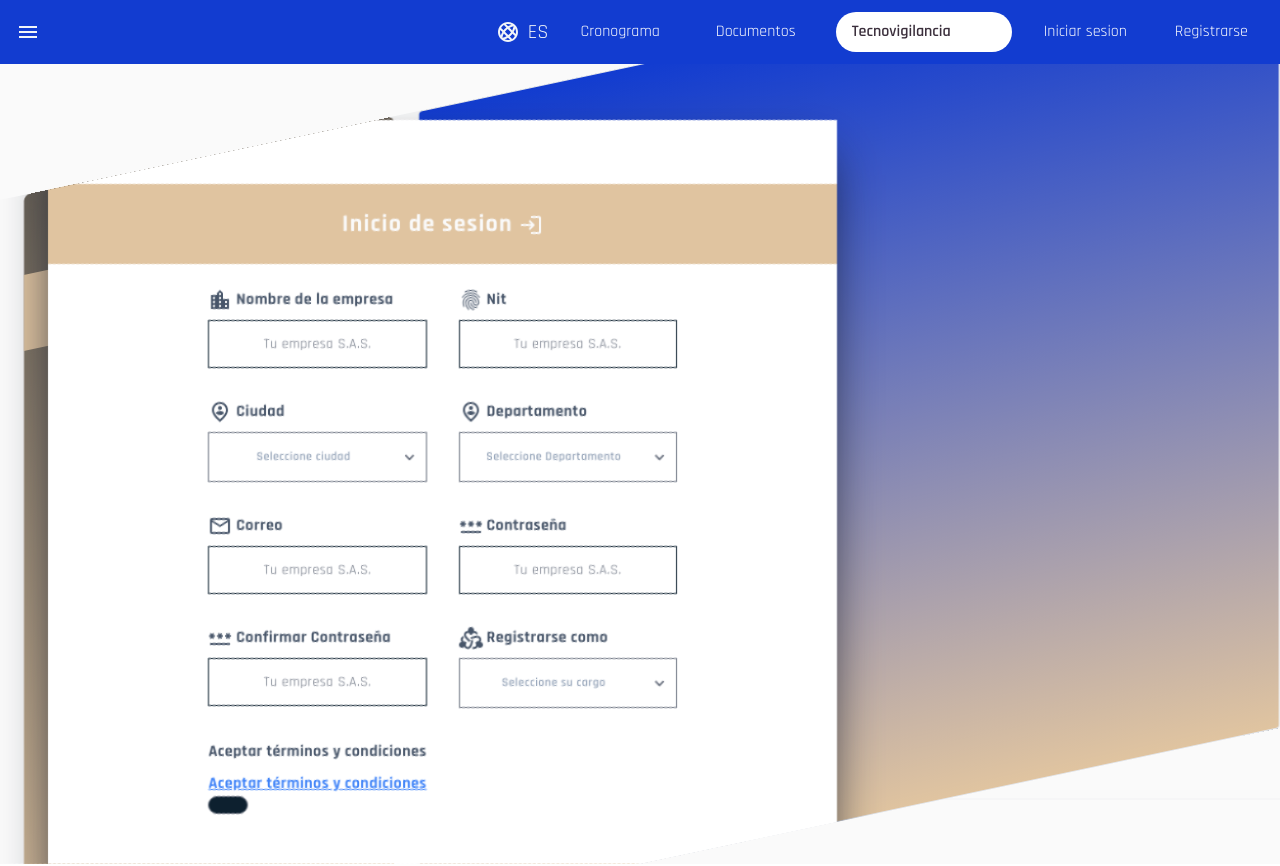
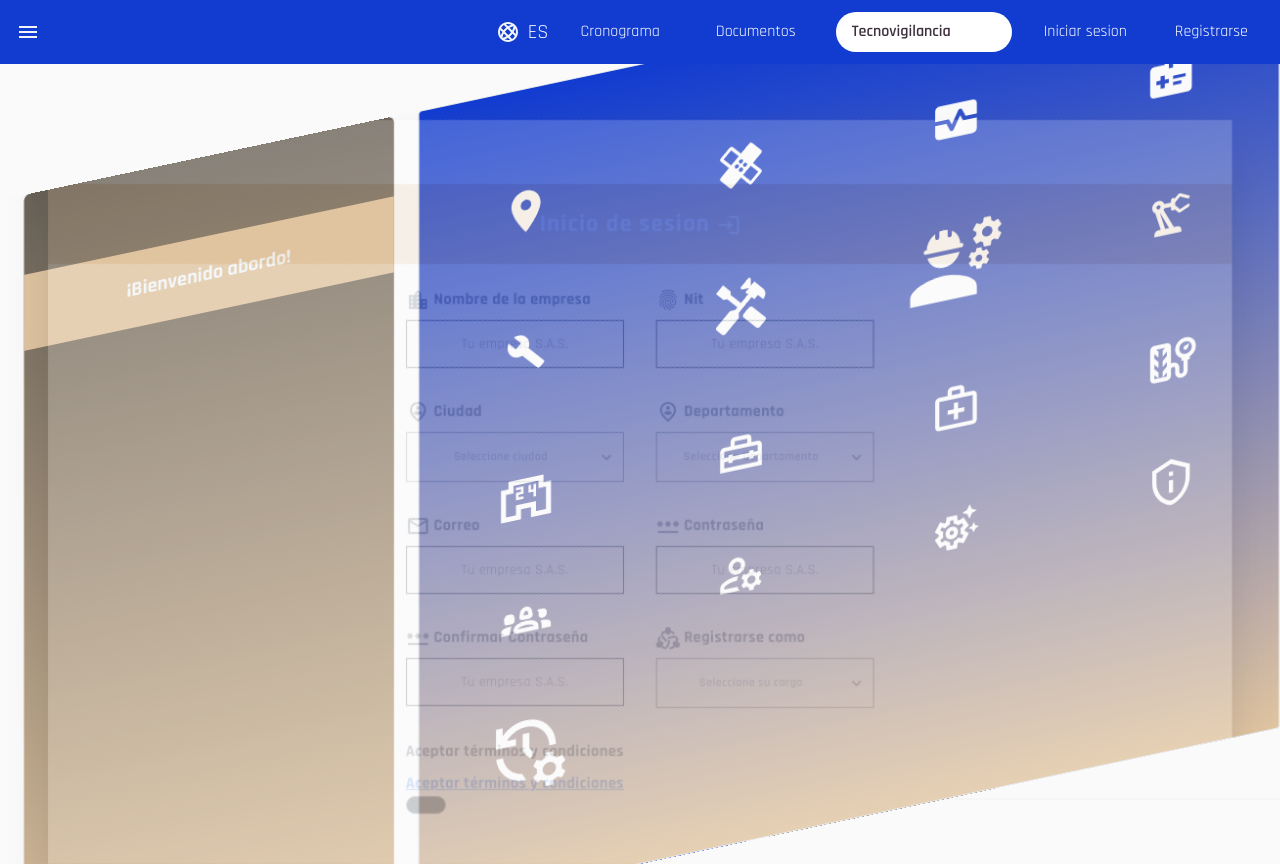
Before and after one commit to ccastri/yc.io, a Next.js app: page /auth/login in a window 1280 px wide. Built offline with nearby package versions, Linux system fonts and the light colour scheme.

Commit message:
Still working on 7- 8 forms

```diff
--- a/src/app/_components/HdvI.tsx
+++ b/src/app/_components/HdvI.tsx
@@ -5,7 +5,7 @@ import { useFormContext } from 'react-hook-form';
 import { FileUploader } from './DragAndDrop';
 import HdvButton from './HdvButton';
 import { UbicacionGeograficaData } from '../../../hdv';
-
+import LocationCityOutlinedIcon from '@mui/icons-material/LocationCityOutlined';
 interface HdvIProps {
   onChange?:(e: ChangeEvent<HTMLInputElement> | ChangeEvent<HTMLSelectElement>)=>void;
   onSubmit?: ()=>void;
@@ -37,9 +37,10 @@ const HdvI:React.FC<HdvIProps> = ({onChange}) => {
 
   return (
     <div className= 'mb-20 border-4 rounded-md'>
-    <div className='w-full xl:flex  transition-all duration-150 h-full  bg-[#FFF] border-b-4'>
-      <div className='px-4 py-2 rounded-t-md flex flex-row bg-[#3B2F3C]'>
-        <h2 className='w-full text-[#FAFAFA] font-semibold tracking-wider'>I. UBICACION GEOGRÁFICA</h2>
+    <div className='w-full xl:flex   transition-all duration-150 h-full  bg-[#FFF] border-b-4'>
+      <div className='p-6 space-x-6 xl:space-y-6 items-center rounded-t-md flex  flex-row xl:flex-col bg-[#3B2F3C]'>
+        <span className='p-4 h-28 w-28 bg-[#C29A95]  rounded-full border-slate-600 border-5 text-[#fafafa'><LocationCityOutlinedIcon style={{ color: '#FFFFFF', justifyContent:'center', textAlign:'center'}} sx= {{fontSize:'80px'}}/></span>
+        <h2 className='w-full h-auto text-3xl pl-6 flex-row text-[#FAFAFA] font-semibold mt-2 tracking-wider'>I. UBICACION GEOGRÁFICA </h2>
       </div>
       <div  className='grid grid-cols-10 w-full border-2 rounded-md pb-8 h-auto'>
         <div className='flex flex-col col-span-5 space-y-4 py-2  px-6 '>
@@ -61,13 +62,20 @@ const HdvI:React.FC<HdvIProps> = ({onChange}) => {
         <div className='col-span-5 h-full p-4 space-y-2  '>
           <FileUploader onUpload={handleUpload} />
           {selectedFiles.map((file) => (
-            <div key={file.name} className='border-2'>
-              <Image className='h-auto w-full' src={URL.createObjectURL(file)} alt={file.name} width={100} height={30} />
+            <div key={file.name} className='border-2 w-full '>
+              <Image
+              // onClick={()=>handleUpload}
+              className='w-64 h-44 ' src={URL.createObjectURL(file)} alt={file.name} width={256} height={256} />
               <ul className='flex flex-col text-xs my-auto text-center h-full rounded-xl flex-wrap'>
                 {file.name}-{file.size / 1000}kb{' '}
               </ul>
             </div>
           ))}
+          {errors['deviceImg'] && (
+           <span className="text-red-500 font-semibold text-center text-sm">
+             {errors['deviceImg']?.message}
+           </span>
+         )}
         </div>
         {/* <div className='col-span-5' /> */}
       </div>
--- a/src/app/auth/login/page.tsx
+++ b/src/app/auth/login/page.tsx
@@ -245,6 +245,26 @@ const formFields: FormField[] = [
     },
   },
 ];
+const iconList = [
+  { icon: LocationOnIcon, sx: { fontSize: '50px' } },
+  { icon: HealingIcon, sx: { fontSize: '50px' } },
+  { icon: MonitorHeartIcon, sx: { fontSize: '50px' } },
+  { icon: MedicalInformationIcon, sx: { fontSize: '50px' } },
+  { icon: BuildIcon, sx: { fontSize: '40px' } },
+  { icon: HandymanIcon, sx: { fontSize: '60px' } },
+  { icon: EngineeringIcon, sx: { fontSize: '100px' } },
+  { icon: PrecisionManufacturingOutlinedIcon, sx: { fontSize: '50px' } },
+  { icon: LocalConvenienceStoreOutlinedIcon, sx: { fontSize: '60px' } },
+  { icon: HomeRepairServiceOutlinedIcon, sx: { fontSize: '50px' } },
+  { icon: MedicalServicesOutlinedIcon, sx: { fontSize: '50px' } },
+  { icon: TireRepairOutlinedIcon, sx: { fontSize: '50px' } },
+  { icon: Groups2OutlinedIcon, sx: { fontSize: '50px' } },
+  { icon: ManageAccountsOutlinedIcon, sx: { fontSize: '50px' } },
+  { icon: SettingsSuggestOutlinedIcon, sx: { fontSize: '50px' } },
+  { icon: PrivacyTipOutlinedIcon, sx: { fontSize: '50px' } },
+  { icon: ManageHistoryOutlinedIcon, sx: { fontSize: '80px' } },
+];
+
 type User={
   'company' : string,
   'nit': string,
@@ -289,88 +309,29 @@ export default function Home() {
 const svgString = iconToSvg(<SmartToyOutlinedIcon />);
 
     return (
-      // xl:flex clase del primer div
+
 
       // #747a80, #00619E,  #C29A95, #E0C4A0, #3B2F3C  #0D202F
       <>
 <div className="relative mt-16 w-100  h-screen bg-[#fafafa]   xl:flex-col transition-all duration-200 scrollbar-track-transparent overflow-y-scroll scrollbar-thin scrollbar-thumb-[#747a80] scrollbar-thumb-rounded-md">
-{/* <div><svg xmlns="http://www.w3.org/2000/svg" viewBox="0 0 1440 320"><path fill="#123CD0" fill-opacity="1" d="M0,64L13.3,69.3C26.7,75,53,85,80,112C106.7,139,133,181,160,197.3C186.7,213,213,203,240,192C266.7,181,293,171,320,154.7C346.7,139,373,117,400,128C426.7,139,453,181,480,208C506.7,235,533,245,560,256C586.7,267,613,277,640,250.7C666.7,224,693,160,720,154.7C746.7,149,773,203,800,224C826.7,245,853,235,880,202.7C906.7,171,933,117,960,106.7C986.7,96,1013,128,1040,160C1066.7,192,1093,224,1120,202.7C1146.7,181,1173,107,1200,101.3C1226.7,96,1253,160,1280,208C1306.7,256,1333,288,1360,266.7C1386.7,245,1413,171,1427,133.3L1440,96L1440,0L1426.7,0C1413.3,0,1387,0,1360,0C1333.3,0,1307,0,1280,0C1253.3,0,1227,0,1200,0C1173.3,0,1147,0,1120,0C1093.3,0,1067,0,1040,0C1013.3,0,987,0,960,0C933.3,0,907,0,880,0C853.3,0,827,0,800,0C773.3,0,747,0,720,0C693.3,0,667,0,640,0C613.3,0,587,0,560,0C533.3,0,507,0,480,0C453.3,0,427,0,400,0C373.3,0,347,0,320,0C293.3,0,267,0,240,0C213.3,0,187,0,160,0C133.3,0,107,0,80,0C53.3,0,27,0,13,0L0,0Z"></path></svg></div> */}
+
   <div className=" w-full absolute h-screen  bg-[#fafafa] opacity- flex items-center transition-all duration-200 transform -skew-y-12 mb-32 z-40 overflow-y-hidden "  >
     <div className= ' bg-gradient-to-b rounded-t-md from-[#6A6257] to-[#E0C4A0] ml-6 w-[30%] h-full'>
-
     <h1 className= '  px-4 bg-[#E0C4A0] p-6 mt-20  my-auto text-xl text-center font-bold text-slate-100 '>¡Bienvenido abordo!</h1>
     </div>
     <div className= "grid grid-cols-4 my-0 text-[#fafafa]  py-16  items-center ml-6 border rounded  w-[70%] h-full bg-gradient-to-b from-[#123CD0] to-[#E0C4A0]">
-      <div className='flex justify-center  items-center'>
-           <LocationOnIcon/>
-           </div>
-           <div className='flex justify-center items-center '>
-           <HealingIcon/>
-           </div>
-           <div className='flex justify-center items-center'>
+      {iconList.map((item, index) => (
+        <div key={index} className="flex justify-center items-center">
+          < item.icon  sx={item.sx}/>
+        </div>
+      ))}
 
-
-           </div>
-           {/* <div className='flex justify-center items-center'>
-           <MonitorHeartIcon/>
-           </div >
-           <div className='flex justify-center items-center'>
-           <MedicalInformationIcon/>
-           </div> */}
-{/*
-           <div className='flex justify-center items-center'>
-      <BuildIcon/>
-      </div>
-      <div className='flex justify-center items-center'>
-      <HandymanIcon/>
-      </div>
-      <div className='flex justify-center items-center'>
-      <EngineeringIcon/>
-      </div>
-      <div className='flex justify-center items-center'>
-      <LocationCitySharpIcon/>
-</div>
-<div className='flex justify-center items-center'>
-<PrecisionManufacturingOutlinedIcon />
-</div>
-<div className='flex justify-center items-center'>
-<LocalConvenienceStoreOutlinedIcon/>
-</div>
-<div className='flex justify-center items-center'>
-
-<HomeRepairServiceOutlinedIcon />
-</div>
-<div className='flex justify-center items-center'>
-<MedicalServicesOutlinedIcon/>
-</div>
-<div className='flex justify-center items-center'>
-<TireRepairOutlinedIcon/>
-</div>
-<div className='flex justify-center items-center'>
-<Groups2OutlinedIcon/>
-</div>
-<div className='flex justify-center items-center'>
-<BuildOutlinedIcon/>
-</div>
-<div className='flex justify-center items-center'>
-<ManageAccountsOutlinedIcon/>
-</div>
-<div className='flex  justify-center items-center'>
-<SettingsSuggestOutlinedIcon/>
-</div>
-<div className='flex justify-center items-center'>
-<PrivacyTipOutlinedIcon/>
-</div>
-<div className='flex justify-center items-center'>
-<ManageHistoryOutlinedIcon/>
-</div>
-*/}
 
 </div>
 
     <div className=' absolute flex z-10 h-full w-full px-12  transform skew-y-12 my-auto overflow-auto  scrollbar-track-transparent overflow-y-scroll scrollbar-thin scrollbar-thumb-[#747a80] scrollbar-thumb-rounded-md'>
 
-      <div className='shadow-2xl mt-14 flex flex-col w-8/12 xs:w-full overflow-y-auto space-y-4 my-auto py-16  items-center opacity-100 bg-[#FFFF] shadow-slate-900  transition-all duration-300 transform '>
+      <div className='shadow-2xl mt-14 flex  hover:opacity-100 flex-col w-full xs:w-full overflow-y-auto space-y-4 my-auto py-16  items-center opacity-20 bg-[#FFFF] shadow-slate-900  transition-all duration-300 transform '>
 
         <p className= 'text-[#fafafa] font-bold text-2xl text-center w-full py-6 tracking-wider bg-[#E0C4A0] '>Inicio de sesion <span> <LoginOutlinedIcon/></span></p>
   <form
@@ -432,18 +393,7 @@ const svgString = iconToSvg(<SmartToyOutlinedIcon />);
           </form>
       </div>
     </div>
-
-    {/* <div className=" h-screen  bg-slate-700 pt-36 clip-triangle -rotate-180   w-full"   /> */}
     </div>
-    {/* <div className='absolute  right-0 h-screen  border-black bg-[#0D202F] hidden xl:flex w-[50%]'>
-      <h1>Here Immmmm</h1>
-    </div> */}
-    {/* <div><svg xmlns="http://www.w3.org/2000/svg" viewBox="0 0 1440 320"><path fill="#123CD0" fill-opacity="1" d="M0,64L13.3,69.3C26.7,75,53,85,80,112C106.7,139,133,181,160,197.3C186.7,213,213,203,240,192C266.7,181,293,171,320,154.7C346.7,139,373,117,400,128C426.7,139,453,181,480,208C506.7,235,533,245,560,256C586.7,267,613,277,640,250.7C666.7,224,693,160,720,154.7C746.7,149,773,203,800,224C826.7,245,853,235,880,202.7C906.7,171,933,117,960,106.7C986.7,96,1013,128,1040,160C1066.7,192,1093,224,1120,202.7C1146.7,181,1173,107,1200,101.3C1226.7,96,1253,160,1280,208C1306.7,256,1333,288,1360,266.7C1386.7,245,1413,171,1427,133.3L1440,96L1440,320L1426.7,320C1413.3,320,1387,320,1360,320C1333.3,320,1307,320,1280,320C1253.3,320,1227,320,1200,320C1173.3,320,1147,320,1120,320C1093.3,320,1067,320,1040,320C1013.3,320,987,320,960,320C933.3,320,907,320,880,320C853.3,320,827,320,800,320C773.3,320,747,320,720,320C693.3,320,667,320,640,320C613.3,320,587,320,560,320C533.3,320,507,320,480,320C453.3,320,427,320,400,320C373.3,320,347,320,320,320C293.3,320,267,320,240,320C213.3,320,187,320,160,320C133.3,320,107,320,80,320C53.3,320,27,320,13,320L0,320Z"></path></svg></div> */}
-
-    {/* <div className='w-full  fixed h-auto bottom-0  opacity-60 z-50'>
-
-        <svg xmlns="http://www.w3.org/2000/svg" viewBox="0 0 1440 320"><path fill="#0f34bb" fillOpacity="1" d="M0,128L80,144C160,160,320,192,480,186.7C640,181,800,139,960,117.3C1120,96,1280,96,1360,96L1440,96L1440,320L1360,320C1280,320,1120,320,960,320C800,320,640,320,480,320C320,320,160,320,80,320L0,320Z"></path></svg>
-        </div> */}
 </div>
         </>
   )
--- a/src/app/auth/registrarse/page.tsx
+++ b/src/app/auth/registrarse/page.tsx
@@ -1,6 +1,6 @@
 'use client'
 import axios from 'axios';
-
+import CloudUploadIcon from '@mui/icons-material/CloudUpload';
 const MyComponent = () => {
 
 
@@ -37,7 +37,7 @@ const handleDownload = async () => {
   return (
     <div className='mt-16 p-4 bg-blue-600'>
       {/* Tu formulario aquí */}
-      <span onClick={handleDownload}>Descargar Excel</span>
+      <span onClick={handleDownload}>Descargar Excel <CloudUploadIcon sx={{fontSize:'150px'}} className='text-white  items-center rounded-full border-gray-400'/></span>
     </div>
   );
 };
--- a/src/app/context/useFormStepContext.tsx
+++ b/src/app/context/useFormStepContext.tsx
@@ -64,6 +64,11 @@ const [selectedOptions, setSelectedOptions] = useState<DocumentosSoportes>({
     recomendacionesLimpiezaDesinfeccion: null,
     registroCapacitacion: null,
   });
+const [classOptions, setClassOptions] = useState<string[]>([
+    'clase I',
+    'clase II',
+    'clase III'
+]);
 
     const contextValue: IFormStepsType = {
         prevFormStep,
```
Also changed, not shown: hdv.d.ts (+5 -4 lines), src/app/_components/DragAndDrop.tsx (+18 -36 lines), src/app/_components/HdvVII.tsx (+44 -60 lines).
